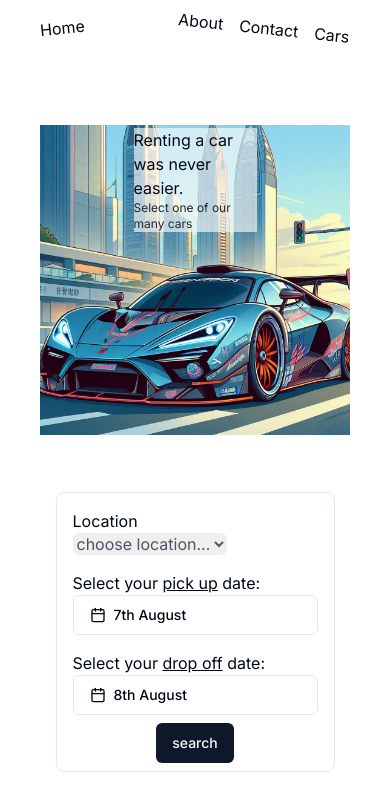
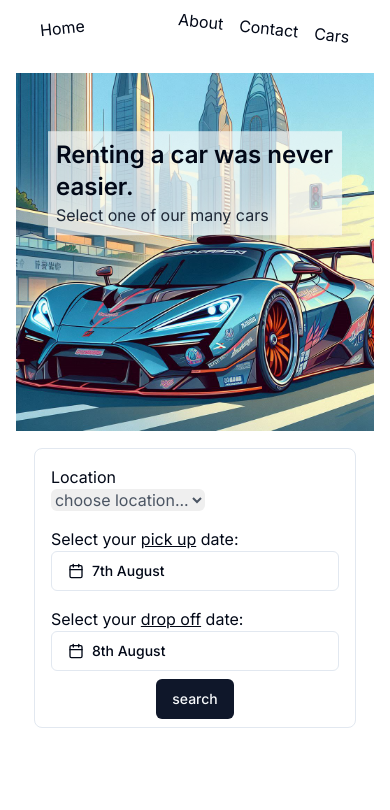
Before and after one commit to steve-rops/car-rental, a Next.js app: page / in a window 390 px wide. Shown: the top 810 px of the page. Built offline with nearby package versions, Linux system fonts and the light colour scheme.

Commit message:
fixed responsiveness on mobile view

```diff
--- a/app/page.js
+++ b/app/page.js
@@ -5,11 +5,13 @@ import { Button } from "@/components/ui/button";
 
 export default function Page() {
   return (
-    <div className="lg:container p-10 space-y-5">
-      <div className="container py-10 h-96 bg-no-repeat bg-center bg-contain  bg-[url('../public/cartoon-car.jpeg')] lg:items-start">
-        <div className=" bg-gray-50/65 w-[50%] mx-auto ">
-          <h2 className="lg:text-4xl">Renting a car was never easier.</h2>
-          <h3 className="text-xs lg:text-lg text-gray-800">
+    <div className="lg:container px-4 py-3 lg:p-10 space-y-1">
+      <div className="container py-10 h-96 bg-no-repeat bg-center bg-contain bg-[url('../public/cartoon-car.jpeg')] lg:items-start">
+        <div className=" bg-gray-50/65 md:w-[50%] p-2 translate-y-[30%]  mx-auto ">
+          <h2 className="lg:text-4xl text-2xl font-semibold">
+            Renting a car was never easier.
+          </h2>
+          <h3 className="lg:text-lg text-gray-800">
             Select one of our many cars
           </h3>
         </div>
```
